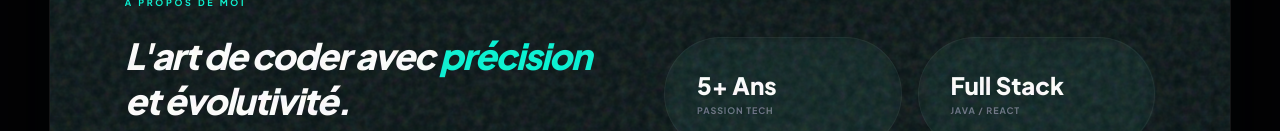
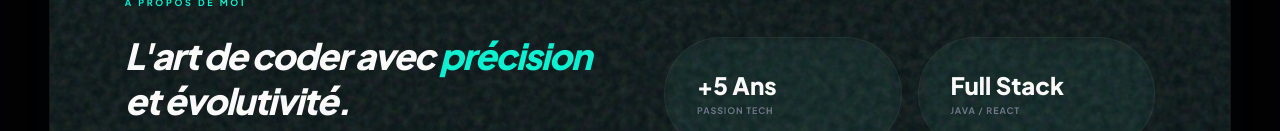
Before and after one commit to franckfone/FranckfonePortfolio, a React (Vite) app: page / in a window 1280 px wide. Shown: the part 821-952 px from the top of the page. Built offline with nearby package versions, Linux system fonts and the light colour scheme.

Commit message:
modification responsive

```diff
--- a/src/App.jsx
+++ b/src/App.jsx
@@ -282,7 +282,7 @@ const About = () => (
         </Reveal>
         <div className="grid grid-cols-2 gap-3 sm:gap-4">
           {[
-            { label: '5+ Ans', sub: 'Passion Tech' },
+            { label: '+5 Ans', sub: 'Passion Tech' },
             { label: 'Full Stack', sub: 'Java / React' },
             { label: 'DevOps', sub: 'CI/CD & Docker' },
             { label: 'Stats %', sub: 'Expert Data' }
```
